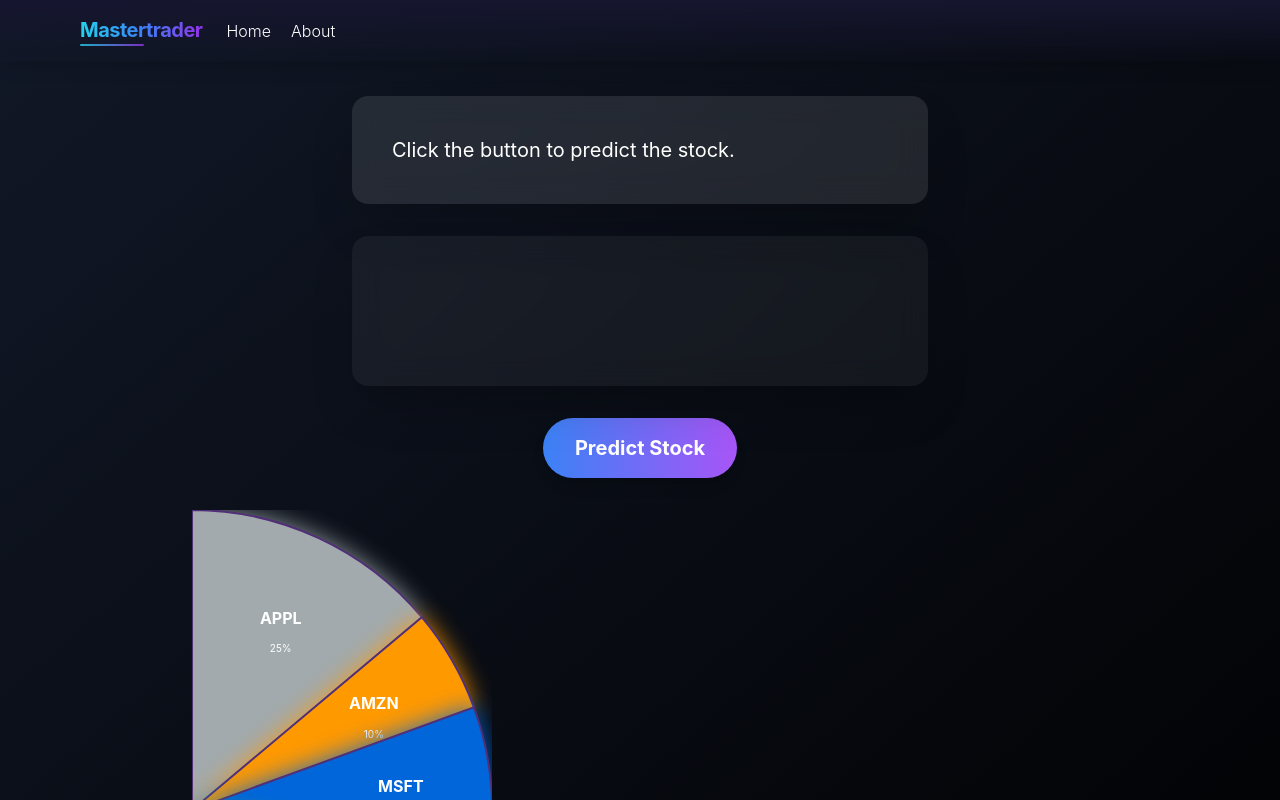
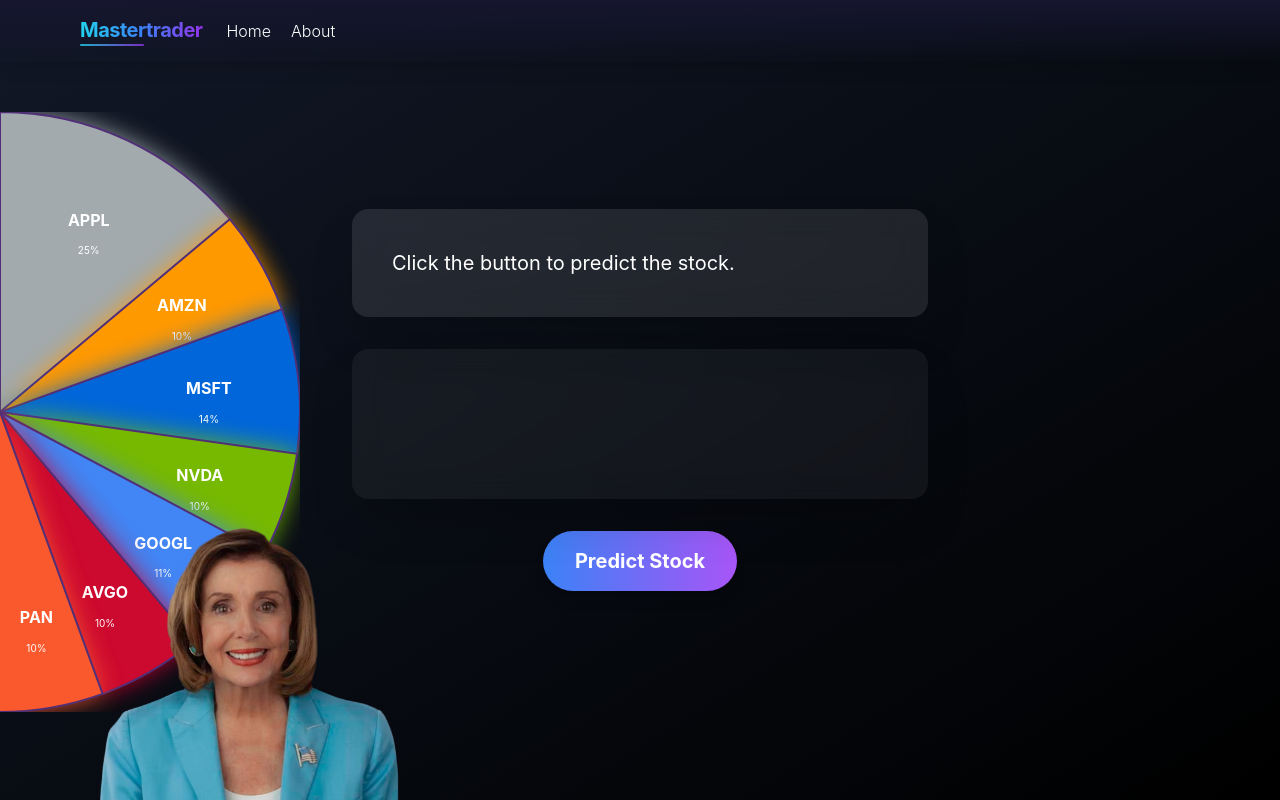
Before and after one commit to rluuy/master_trader_dev, a React (Create React App) app: page / in a window 1280 px wide. Both pictures are taken after a click on the element 251 px from the left and 616 px from the top of the page. Shown: the top 800 px of the page. Built offline with nearby package versions, Linux system fonts and the light colour scheme.

Commit message:
Fixed stock page!

```diff
--- a/src/stock_page.js
+++ b/src/stock_page.js
@@ -54,10 +54,25 @@
     traderParam === "CHICKEN" && topRec ? "100%" : topRec ? topRec.confidence : "";
 
   return (
-    <section className="bg-gradient-to-br from-gray-900 to-black min-h-screen flex flex-col justify-center relative overflow-hidden">
-      <div className="flex flex-col items-center space-y-8 pt-24">
+    <section className="bg-gradient-to-br from-gray-900 to-black min-h-screen relative overflow-hidden">
+      {/* Pie chart and companion icon - now on the left side and full height */}
+      <div className="absolute h-screen flex items-center pt-6">
+        <div className="relative">
+          <AnimatedLoadingPieChart />
+          <div className="absolute inset-0 z-10 translate-x-1/3 translate-y-2/3">
+            <img
+              src={companionData.icon}
+              alt="Icon"
+              className="w-auto h-auto"
+            />
+          </div>
+        </div>
+      </div>
+
+      {/* Right side content - centered both horizontally and vertically */}
+      <div className="flex flex-col items-center justify-center space-y-8 flex-1 h-screen">
         {/* Modern styled box for Companion's message and confidence */}
-        <div className="w-full max-w-xl p-10 bg-white/10 backdrop-blur-lg text-white rounded-2xl shadow-2xl">
+        <div className="w-full max-w-xl p-10 bg-white/10 backdrop-blur-lg text-white rounded-2xl shadow-2xl mx-auto">
           {isLoading ? (
             <p className="text-lg">Loading prediction...</p>
           ) : topRec ? (
@@ -75,7 +90,7 @@
         </div>
 
         {/* Modern styled box for Quip - starts empty on entry */}
-        <div className="w-full max-w-xl p-10 bg-white/5 backdrop-blur-lg text-white rounded-2xl shadow-2xl min-h-[150px]">
+        <div className="w-full max-w-xl p-10 bg-white/5 backdrop-blur-lg text-white rounded-2xl shadow-2xl min-h-[150px] mx-auto">
           {topRec ? (
             <div>
               <p className="text-xl">{topRec.quip}</p>
@@ -83,25 +98,13 @@
           ) : null}
         </div>
 
-        {/* Modern gradient button */}
-        <button
-          onClick={handlePredictStock}
-          className="px-8 py-4 bg-gradient-to-r from-blue-500 to-purple-500 text-white font-bold rounded-full shadow-lg hover:from-blue-600 hover:to-purple-600 transition-all duration-300 text-xl">
-          Predict Stock
-        </button>
-
-        {/* Existing pie chart and companion icon */}
-        <div className="flex flex-row w-full max-w-4xl">
-          <div className="relative">
-            <AnimatedLoadingPieChart />
-            <div className="absolute inset-0 z-10 translate-x-1/3 translate-y-1/2">
-              <img
-                src={companionData.icon}
-                alt="Icon"
-                className="w-auto h-auto"
-              />
-            </div>
-          </div>
+        {/* Modern gradient button - centered */}
+        <div className="flex justify-center w-full">
+          <button
+            onClick={handlePredictStock}
+            className="px-8 py-4 bg-gradient-to-r from-blue-500 to-purple-500 text-white font-bold rounded-full shadow-lg hover:from-blue-600 hover:to-purple-600 transition-all duration-300 text-xl">
+            Predict Stock
+          </button>
         </div>
       </div>
     </section>
```
